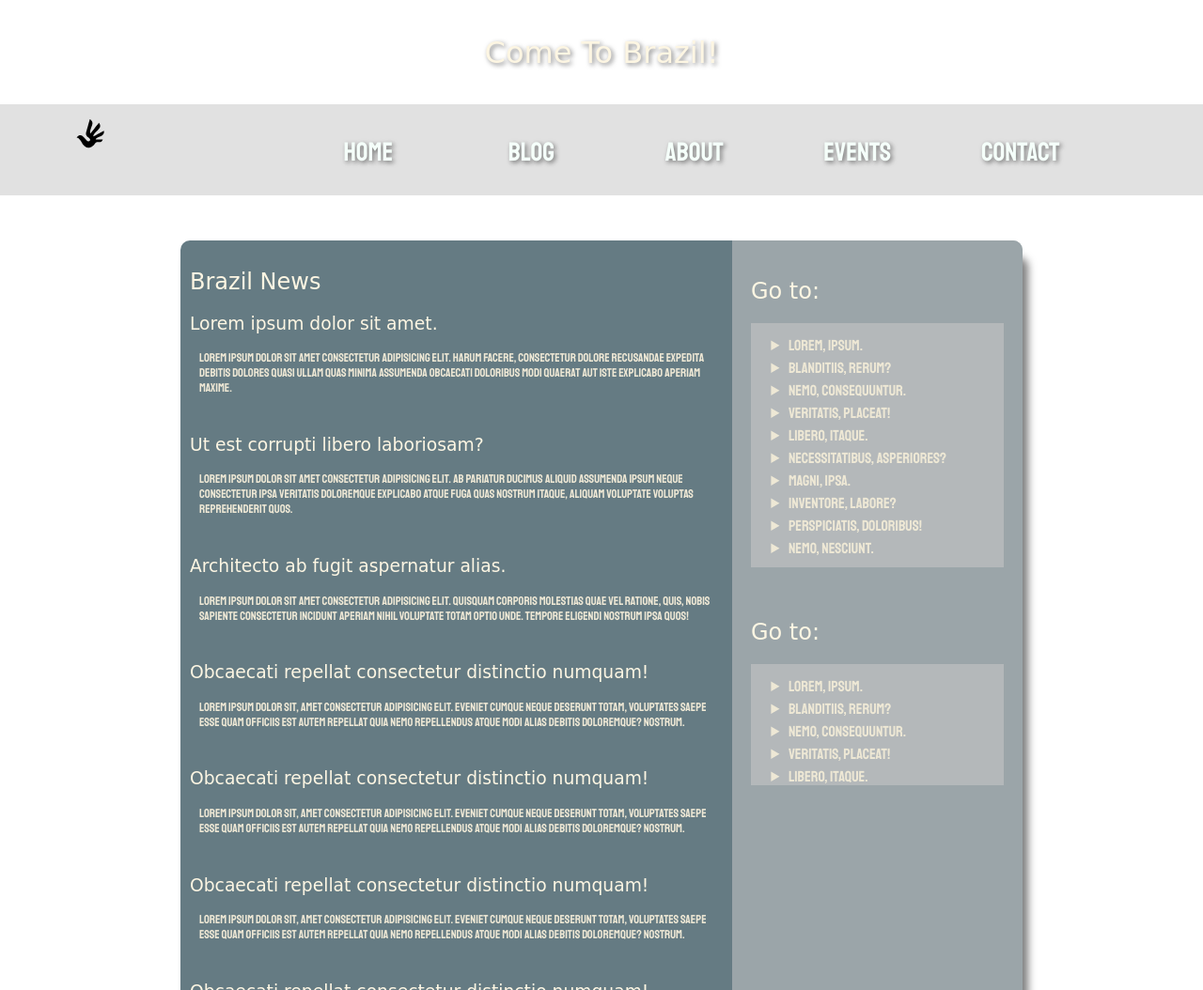
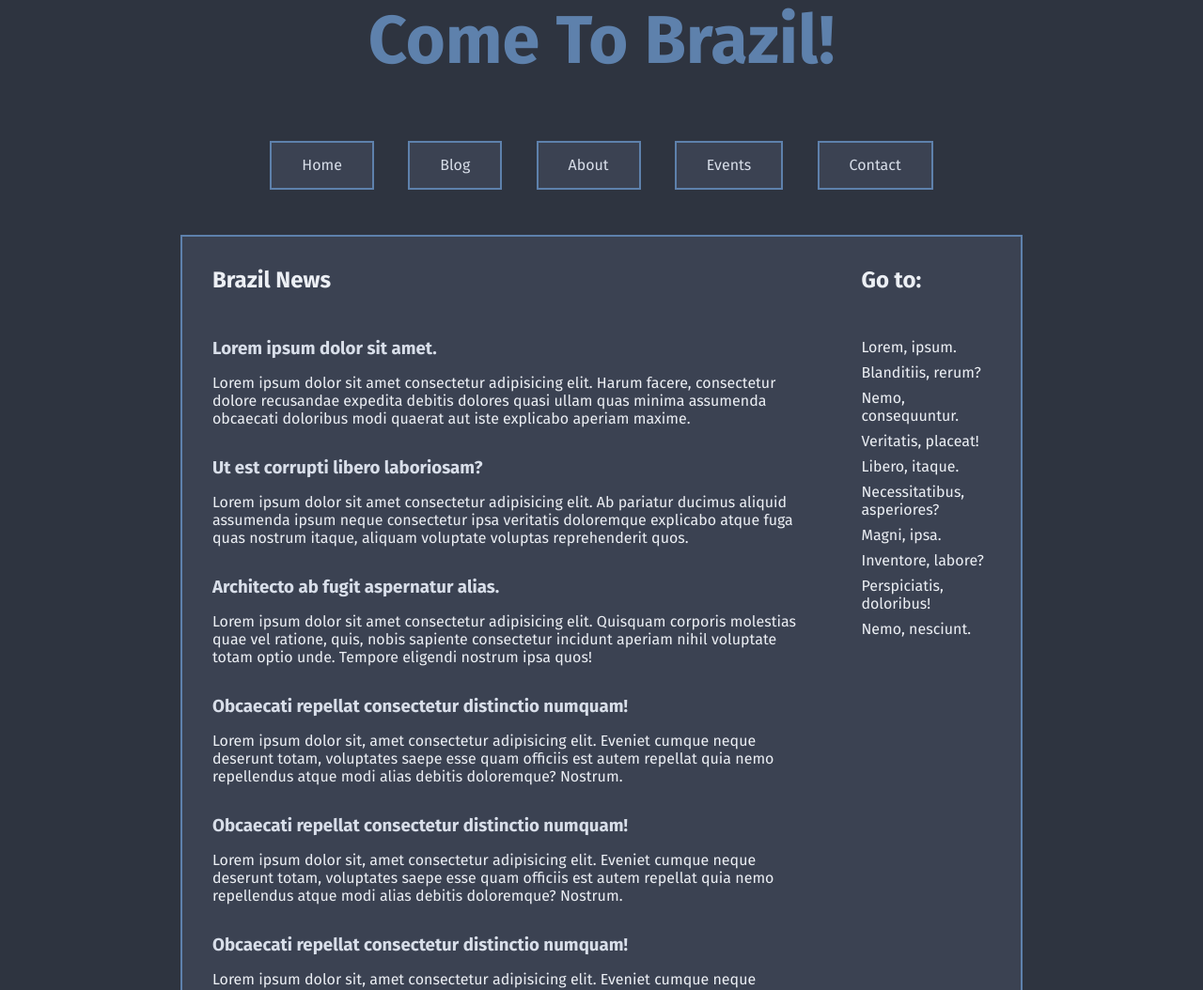
Before and after one commit to LainLayer/school-project-html, a plain HTML site: page index.html in a window 1280 px wide. Shown: the top 1054 px of the page at 94% size. Drawn offline with Linux system fonts and the light colour scheme; a web font is replaced by a local one.

Commit message:
Reverted changes and adapted to requirments

```diff
--- a/index.html
+++ b/index.html
@@ -8,22 +8,13 @@
 
     <!-- google fonts -->
 
-    <link rel="preconnect" href="https://fonts.gstatic.com">
-    <link href="https://fonts.googleapis.com/css2?family=Hanalei+Fill&display=swap" rel="stylesheet">
-    <link href="https://fonts.googleapis.com/css2?family=Hanalei+Fill&family=Staatliches&display=swap" rel="stylesheet">
     <link rel="preconnect" href="https://fonts.gstatic.com" />
     <link href="https://fonts.googleapis.com/css2?family=Fira+Sans:ital,wght@0,100;0,200;0,300;0,400;0,500;0,600;0,700;0,800;0,900;1,100;1,200;1,300;1,400;1,500;1,600;1,700;1,800;1,900&display=swap" rel="stylesheet" />
 
     <!-- google fonts -->
 
-    <!-- styles -->
-
-    <link rel="stylesheet" href="styles/index.css" />
-    <link rel="stylesheet" href="./styles/header.css">
+    <!-- style -->
     <link rel="stylesheet" href="./styles/main.css">
-    <link rel="stylesheet" href="./styles/aside.css">
-
-    <!-- styles -->
 
 </head>
 
@@ -35,17 +26,6 @@
 
         </section>
     </header>
-    <nav>
-
-        <section class="logo item">
-
-            <figure>
-                <img class="logo" src="./media/HRLogo1C .svg" alt="Brazil Logo">
-            </figure>
-
-        </section>
-
-        <section class="nav item">
 
             <nav>
                 <ul class="menu container">
@@ -57,9 +37,6 @@
                 </ul>
             </nav>
 
-        </section>
-
-    </nav>
 
     <main>
         <section>
@@ -149,55 +126,6 @@
                         <li>Nemo, nesciunt.</li>
                     </ul>
                 </section>
-
-                <section class="aside item">
-                    <h2>Go to:</h2>
-                    <ul>
-                        <li>Lorem, ipsum.</li>
-                        <li>Blanditiis, rerum?</li>
-                        <li>Nemo, consequuntur.</li>
-                        <li>Veritatis, placeat!</li>
-                        <li>Libero, itaque.</li>
-                        <li>Necessitatibus, asperiores?</li>
-                        <li>Magni, ipsa.</li>
-                        <li>Inventore, labore?</li>
-                        <li>Perspiciatis, doloribus!</li>
-                        <li>Nemo, nesciunt.</li>
-                    </ul>
-                </section>
-
-                <section class="aside item">
-                    <h2>Go to:</h2>
-                    <ul>
-                        <li>Lorem, ipsum.</li>
-                        <li>Blanditiis, rerum?</li>
-                        <li>Nemo, consequuntur.</li>
-                        <li>Veritatis, placeat!</li>
-                        <li>Libero, itaque.</li>
-                        <li>Necessitatibus, asperiores?</li>
-                        <li>Magni, ipsa.</li>
-                        <li>Inventore, labore?</li>
-                        <li>Perspiciatis, doloribus!</li>
-                        <li>Nemo, nesciunt.</li>
-                    </ul>
-                </section>
-
-                <section class="aside item">
-                    <h2>Go to:</h2>
-                    <ul>
-                        <li>Lorem, ipsum.</li>
-                        <li>Blanditiis, rerum?</li>
-                        <li>Nemo, consequuntur.</li>
-                        <li>Veritatis, placeat!</li>
-                        <li>Libero, itaque.</li>
-                        <li>Necessitatibus, asperiores?</li>
-                        <li>Magni, ipsa.</li>
-                        <li>Inventore, labore?</li>
-                        <li>Perspiciatis, doloribus!</li>
-                        <li>Nemo, nesciunt.</li>
-                    </ul>
-                </section>
-
             </article>
         </aside>
     </main>
--- a/styles/aside.css
+++ /dev/null
@@ -1,42 +0,0 @@
-aside article {
-    position: sticky;
-    top: 0;
-    height: 70vh;
-    overflow-y: scroll;
-}
-
-
-/* scroll-bar */
-
-
-/* width */
-
-aside article::-webkit-scrollbar {
-    width: 8px;
-}
-
-
-/* Track */
-
-aside article::-webkit-scrollbar-track {
-    box-shadow: inset 0 0 5px grey;
-    border-radius: 10px;
-}
-
-
-/* Handle */
-
-aside article::-webkit-scrollbar-thumb {
-    background: rgba(10, 10, 10, 0.5);
-    border-radius: 10px;
-}
-
-
-/* Handle on hover */
-
-aside article::-webkit-scrollbar-thumb:hover {
-    background: rgba(110, 110, 110, 0.5);
-}
-
-
-/*// scroll-bar */
--- a/styles/header.css
+++ /dev/null
@@ -1,68 +0,0 @@
-    body header,
-    nav ul,
-    body nav {
-        display: flex;
-        flex-wrap: wrap;
-        margin: 0;
-    }
-
-    h1 {
-        text-shadow: 2px 2px 5px rgba(20, 20, 20, 0.55);
-        font-size: 2rem;
-    }
-
-    header .heading.item {
-        flex-basis: 100%;
-    }
-
-    body>nav {
-        height: 100%;
-        flex-basis: 100%;
-        position: sticky;
-        top: 0;
-        background-color: rgba(200, 200, 200, 0.55);
-    }
-
-    body>nav .logo.item {
-        flex-basis: 15%;
-        padding: 0;
-        width: 18%;
-    }
-
-    body>nav .item img {
-        width: 2em;
-        height: 2em;
-        margin: -2em;
-    }
-
-    body>nav .logo.item figure {
-        margin: 0;
-    }
-
-    body>nav .nav.item {
-        flex-basis: 82%;
-        padding: 0;
-    }
-
-    .menu.item {
-        flex-basis: 15%;
-        width: 15%;
-        height: 100%;
-        padding-inline: 0;
-        padding: 1.25em 0 1em 1em;
-    }
-
-    .menu.container {
-        height: 100%;
-        width: 100%;
-        padding-inline: 0;
-        background-color: transparent;
-        box-shadow: none;
-    }
-
-    .menu.item.link {
-        padding-top: 1em;
-        color: mintcream;
-        text-shadow: 2px 2px 5px rgba(20, 20, 20, 0.55);
-        font-size: 1.75em;
-    }
--- a/styles/index.css
+++ /dev/null
@@ -1,117 +0,0 @@
-html {
-    --bg-color: #002b36;
-    --secondary-bg: rgba(200, 200, 200, 0.55);
-    --text-color: #eee8d5;
-    --main-color: #657b83;
-    --shadows: 6px 18px 8px rgba(20, 20, 20, 0.55);
-    --heading-color: #fdf6e3;
-}
-
-body {
-    margin: 0;
-}
-
-main,
-footer ul,
-nav ul,
-header {
-    display: flex;
-}
-
-h1,
-h2,
-h3 {
-    color: var(--heading-color);
-    font-family: 'Hanalei Fill', cursive;
-    font-weight: 500;
-}
-
-header {
-    margin-block-end: 5vw;
-    margin-block-start: 2vw;
-}
-
-ul {
-    list-style: none;
-    justify-content: center;
-    align-items: baseline;
-    background-color: var(--secondary-bg);
-    padding-block: 10px;
-}
-
-ul li {
-    padding-inline: 3vw;
-    font-weight: 400;
-}
-
-nav ul {
-    padding-block: 1vw;
-    border-radius: 10px;
-    box-shadow: var(--shadows);
-}
-
-footer ul {
-    border-radius: 10px;
-    box-shadow: var(--shadows);
-}
-
-body {
-    text-align: center;
-    font-family: 'Staatliches', cursive;
-    background-image: url("./images/brazil.jpeg");
-    color: var(--text-color);
-}
-
-main {
-    text-align: left;
-    width: 70vw;
-    margin: auto;
-    background-color: var(--main-color);
-    border-radius: 10px;
-    box-shadow: var(--shadows);
-}
-
-section article p {
-    margin-inline-start: 10px;
-    font-size: 0.8rem;
-}
-
-article {
-    padding-block-end: 10px;
-}
-
-section,
-aside {
-    padding: 10px;
-}
-
-aside {
-    background-color: var(--secondary-bg);
-    border-top-right-radius: 10px;
-    border-bottom-right-radius: 10px;
-}
-
-footer li {
-    font-style: italic;
-    font-size: 0.7rem;
-}
-
-aside ul {
-    list-style: disclosure-closed;
-}
-
-aside li {
-    padding-top: 4px;
-    padding-left: 0px;
-}
-
-a {
-    text-decoration: none;
-    color: var(--text-color);
-    font-size: large;
-}
-
-a:hover {
-    text-shadow: 2px 2px 2px black;
-    color: #6c71c4;
-}
--- a/styles/main.css
+++ b/styles/main.css
@@ -1,15 +1,103 @@
-main {
-    margin-top: 3em;
-    display: flex;
-    flex-wrap: wrap;
+*, *::after, *::before {
+    box-sizing: border-box;
+    padding: 0;
+    margin: 0;
 }
 
-main>section {
-    flex-basis: 62%;
-    flex-grow: 1;
+/*
+    Color definitions
+    - Nord colorscheme
+*/
+html {
+    --bgmain: #2e3440;
+    --bgsecondary: #3b4252;
+
+    --foregroundDark: #d8dee9;
+    --foregroundLight: #eceff4;
+
+    --accent1: #8fbcbb;
+    --accent2: #5e81ac;
 }
 
-main>aside {
-    flex-basis: 31%;
-    flex-grow: 1;
+body {
+    font-family: Fira Sans;
+    background-color: var(--bgmain);
 }
+main {
+    width: 70%;
+    margin: auto;
+    max-width: 900px;
+}
+
+header {
+    width: 100%;
+    text-align: center;
+    font-size: 3rem;
+    color: var(--accent2);
+}
+
+
+
+nav {
+    margin: auto;
+    width: 80%;
+    max-width: 900px;
+    text-align: center;
+    margin-block: 3rem;
+}
+
+nav ul {
+    list-style: none;
+}
+
+nav ul li {
+    display: inline-block;
+    margin-inline: 1rem;
+    border: solid 2px var(--accent2);
+    background-color: var(--bgsecondary);
+    margin-top: 1rem;
+}
+
+nav ul li:hover {
+    border: solid 2px var(--accent1);
+}
+
+a {
+    color: var(--foregroundDark);
+    text-decoration: none;
+    padding: 2rem;
+    line-height: 3rem;
+}
+
+main section {
+    display: table-cell;
+    padding: 2rem;
+}
+
+main aside {
+    display: table-cell;
+}
+
+main {
+    background-color: var(--bgsecondary);
+    border: solid 2px var(--accent2);
+    color: var(--foregroundLight);
+}
+
+main section article h3{
+    color: var(--foregroundDark);
+    margin-bottom: 1rem;
+}
+
+main section article {
+    margin-bottom: 2rem;
+}
+
+main section h2 {
+    margin-bottom: 3rem;
+}
+
+aside li {
+    list-style: none;
+    margin-bottom: 0.5rem;
+}
```
Also changed, not shown: styles/footer.css (deleted), 1 other file.
